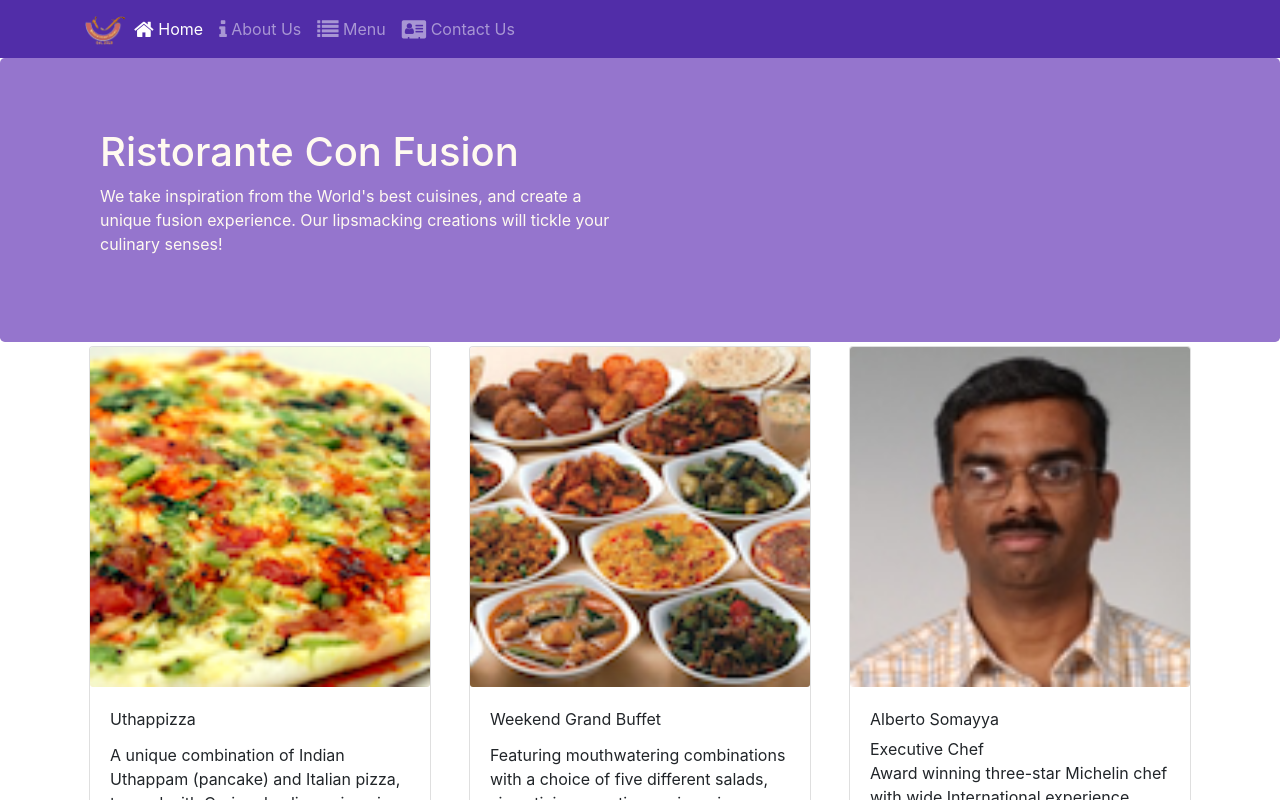
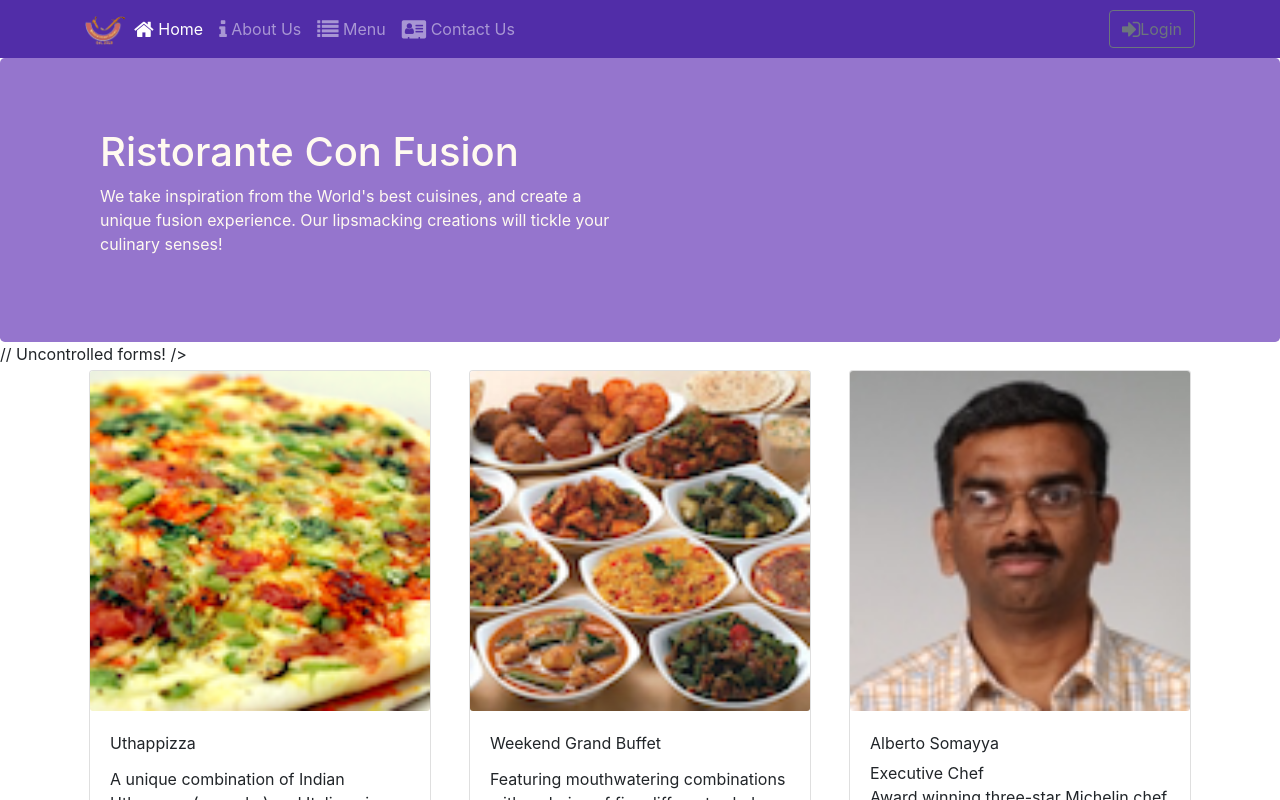
Before and after one commit to rvpasari/react-course, a React (Create React App) app: page /home in a window 1280 px wide. Shown: the top 800 px of the page. Built offline with nearby package versions, Linux system fonts and the light colour scheme; the HTML template or start-up script is replaced by a standard one.

Commit message:
uncontrolled forms

```diff
--- a/src/components/HeaderComponent.js
+++ b/src/components/HeaderComponent.js
@@ -1,5 +1,5 @@
 import React, { Component } from 'react';
-import { Nav, Navbar, NavbarBrand, NavbarToggler, Collapse, NavItem, Jumbotron } from 'reactstrap';
+import { Nav, Navbar, NavbarBrand, NavbarToggler, Collapse, NavItem, Jumbotron , Button, Modal, ModalHeader, ModalBody, Form, FormGroup, Input, Label} from 'reactstrap';
 import { NavLink } from 'react-router-dom';
 
 
@@ -8,18 +8,35 @@ class Header extends Component {
 	constructor(props) {
 		super(props);
 		this.toggleNav = this.toggleNav.bind(this);
+		this.toggleModal = this.toggleModal.bind(this);
+		this.handleLogin = this.handleLogin.bind(this);
 		this.state = {
-			isNavOpen: false
+			isNavOpen: false,
+			isModalOpen: false
 		};
+
+
 	}
 
 	toggleNav() {
 		this.setState( {
-			isNavOpen: !this.state.inNavOpen
+			isNavOpen: !this.state.isavOpen
+
 		});
 	}
 
+	toggleModal() {
+		this.setState( {
+			isModalOpen: !this.state.isModalOpen
 
+		});
+	}
+
+	handleLogin(event) {
+		this.toggleModal();
+		alert("Username: " + this.username.value + "Password: " + this.password.value + " Remember" + this.remember.checked);
+		event.preventDefault();
+	}
 
 
 	render() {
@@ -48,6 +65,15 @@ class Header extends Component {
                                 <NavLink className="nav-link" to='/contactus'><span className="fa fa-address-card fa-lg"></span> Contact Us</NavLink>
                             </NavItem>
                             </Nav>
+                            <Nav className="ml-auto" navbar>
+                            	<NavItem>
+                            		<Button outline onClick={this.toggleModal}>
+                            			<span className='fa fa-sign-in fa-lg'></span>
+                            			Login
+                            		</Button>
+                            	</NavItem>
+
+                            </Nav>
                         </Collapse>
                     </div>
                 </Navbar>
@@ -63,6 +89,37 @@ class Header extends Component {
 						</div>
 		        	</div>
 		        </Jumbotron>
+
+
+		        // Uncontrolled forms!  />
+		        <Modal isOpen={this.state.isModalOpen} toggle={this.toggleModal}>
+		        	<ModalHeader toggle={this.toggleModal}>Login</ModalHeader>
+		        	<ModalBody>
+		        		<Form onSubmit={this.handleLogin}>
+							<FormGroup>
+								<Label htmlFor='username'>Username</Label>
+								<Input type='text' id='username' name='username'
+								innerRef={(input) => this.username = input}> </Input>
+							</FormGroup>
+							<FormGroup>
+								<Label htmlFor='password'>Password</Label>
+								<Input type='password' id='password' name='password'
+								innerRef={(input) => this.username = input}></Input>
+							</FormGroup>
+
+							<FormGroup check>
+								<Label check>
+									<Input type='checkbox' name='remember'
+									innerRef={(input) => this.username = input}></Input>
+										Remember Me
+								</Label>
+							</FormGroup>
+							<Button type='submit' value='submit' color="primary"
+							className='bg-primary'>Login</Button>
+
+		        		</Form>
+		        	</ModalBody>
+		        </Modal>
 			</div>
 		);
 	}
```
